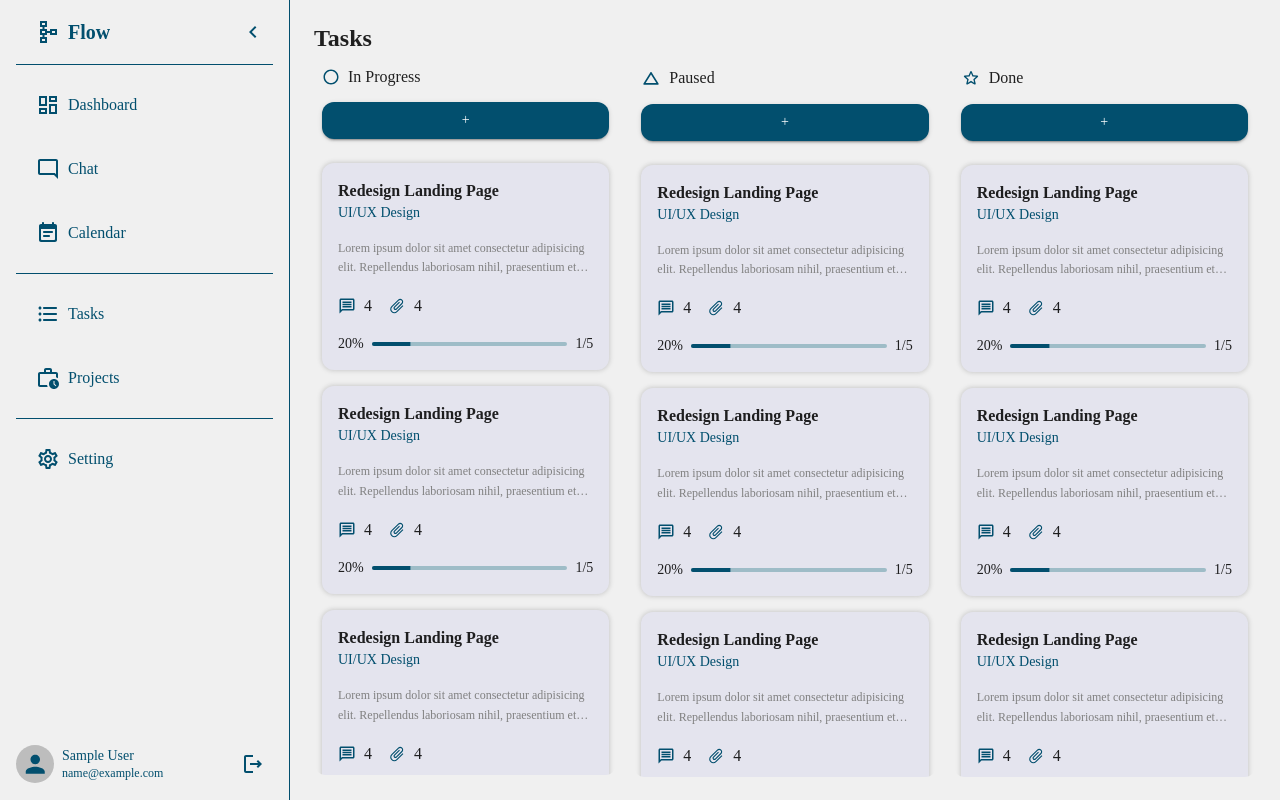
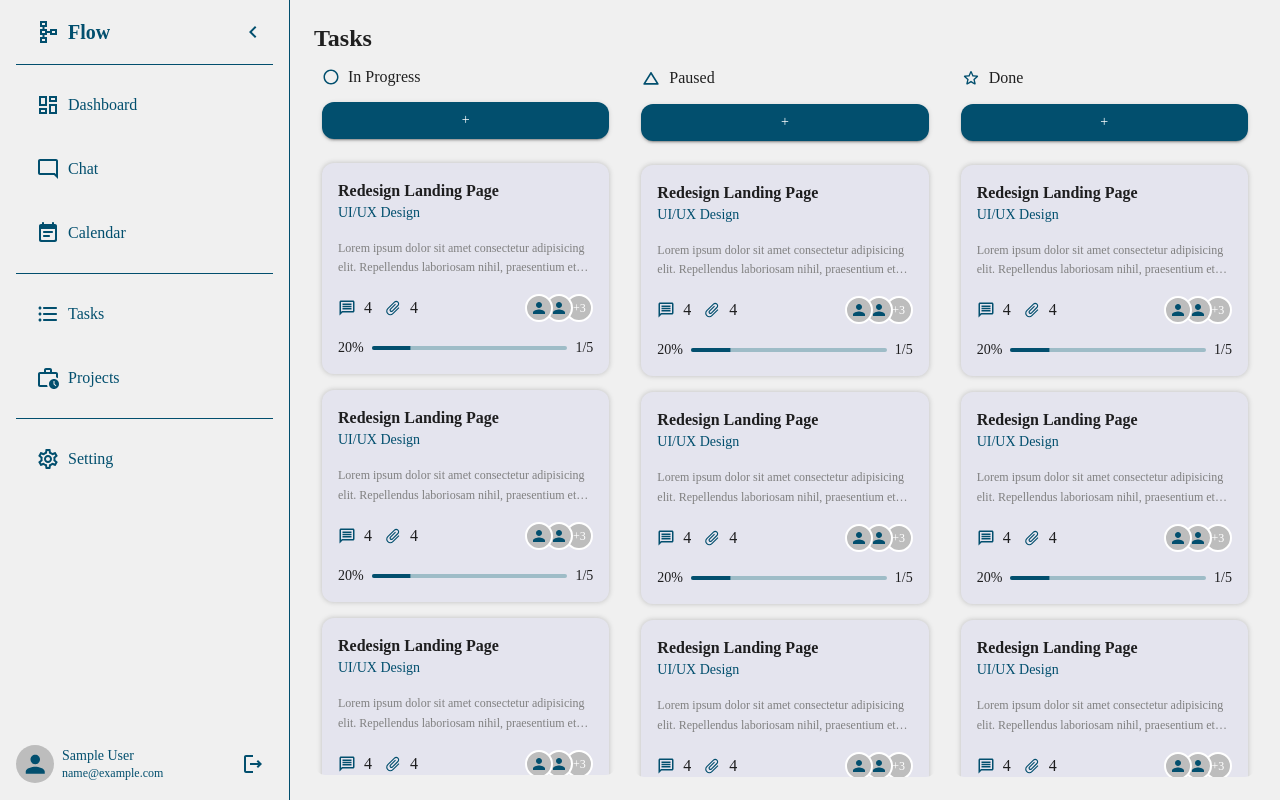
Before and after one commit to sajid-ahmed2816/task_management_frontend, a React (Vite) app: page /tasks in a window 1280 px wide. Built offline with nearby package versions, Linux system fonts and the light colour scheme; sample sign-in values are in the browser's storage.

Commit message:
update changes

```diff
--- a/src/views/tasks/index.jsx
+++ b/src/views/tasks/index.jsx
@@ -1,5 +1,5 @@
 import React, { Fragment, useState } from 'react';
-import { Box, Button, Grid, Typography, LinearProgress } from '@mui/material';
+import { Box, Button, Grid, Typography, LinearProgress, AvatarGroup, Avatar } from '@mui/material';
 import { CircleOutlined, ChangeHistoryRounded, StarBorderRounded, MessageOutlined, AttachFileOutlined } from '@mui/icons-material';
 
 const tasks = [
@@ -24,6 +24,28 @@ const tasks = [
     attachments: [
       "file1",
       "file2"
+    ],
+    assignees: [
+      {
+        name: "person 1",
+        profile_pircture: "url/path/name.ext"
+      },
+      {
+        name: "person 1",
+        profile_pircture: "url/path/name.ext"
+      },
+      {
+        name: "person 1",
+        profile_pircture: "url/path/name.ext"
+      },
+      {
+        name: "person 1",
+        profile_pircture: "url/path/name.ext"
+      },
+      {
+        name: "person 1",
+        profile_pircture: "url/path/name.ext"
+      },
     ]
   },
   {
@@ -47,6 +69,28 @@ const tasks = [
     attachments: [
       "file1",
       "file2"
+    ],
+    assignees: [
+      {
+        name: "person 1",
+        profile_pircture: "url/path/name.ext"
+      },
+      {
+        name: "person 1",
+        profile_pircture: "url/path/name.ext"
+      },
+      {
+        name: "person 1",
+        profile_pircture: "url/path/name.ext"
+      },
+      {
+        name: "person 1",
+        profile_pircture: "url/path/name.ext"
+      },
+      {
+        name: "person 1",
+        profile_pircture: "url/path/name.ext"
+      },
     ]
   },
   {
@@ -70,6 +114,28 @@ const tasks = [
     attachments: [
       "file1",
       "file2"
+    ],
+    assignees: [
+      {
+        name: "person 1",
+        profile_pircture: "url/path/name.ext"
+      },
+      {
+        name: "person 1",
+        profile_pircture: "url/path/name.ext"
+      },
+      {
+        name: "person 1",
+        profile_pircture: "url/path/name.ext"
+      },
+      {
+        name: "person 1",
+        profile_pircture: "url/path/name.ext"
+      },
+      {
+        name: "person 1",
+        profile_pircture: "url/path/name.ext"
+      },
     ]
   },
 ]
@@ -201,7 +267,14 @@ function Tasks() {
                         sx={{
                           display: "flex",
                           alignItems: "center",
-                          gap: 2
+                          justifyContent: "space-between"
+                        }}
+                      >
+                        <Box
+                          sx={{
+                            display: "flex",
+                            alignItems: "center",
+                            gap: 1.5
                           }}
                         >
                           <Box
@@ -231,6 +304,21 @@ function Tasks() {
                             </Box>
                             <Typography>4</Typography>
                           </Box>
+                        </Box>
+                        <AvatarGroup
+                          total={item.assignees.length}
+                          slotProps={{
+                            surplus: {
+                              sx: {
+                                width: "24px", height: "24px", fontSize: "12px"
+                              }
+                            }
+                          }}
+                        >
+                          {item.assignees.slice(0, 2).map(assignee => (
+                            <Avatar alt={assignee.name} sx={{ width: "24px", height: "24px" }} />
+                          ))}
+                        </AvatarGroup>
                       </Box>
                       <Box
                         sx={{
@@ -362,7 +450,14 @@ function Tasks() {
                         sx={{
                           display: "flex",
                           alignItems: "center",
-                          gap: 2
+                          justifyContent: "space-between"
+                        }}
+                      >
+                        <Box
+                          sx={{
+                            display: "flex",
+                            alignItems: "center",
+                            gap: 1.5
                           }}
                         >
                           <Box
@@ -392,6 +487,21 @@ function Tasks() {
                             </Box>
                             <Typography>4</Typography>
                           </Box>
+                        </Box>
+                        <AvatarGroup
+                          total={item.assignees.length}
+                          slotProps={{
+                            surplus: {
+                              sx: {
+                                width: "24px", height: "24px", fontSize: "12px"
+                              }
+                            }
+                          }}
+                        >
+                          {item.assignees.slice(0, 2).map(assignee => (
+                            <Avatar alt={assignee.name} sx={{ width: "24px", height: "24px" }} />
+                          ))}
+                        </AvatarGroup>
                       </Box>
                       <Box
                         sx={{
@@ -523,7 +633,14 @@ function Tasks() {
                         sx={{
                           display: "flex",
                           alignItems: "center",
-                          gap: 2
+                          justifyContent: "space-between"
+                        }}
+                      >
+                        <Box
+                          sx={{
+                            display: "flex",
+                            alignItems: "center",
+                            gap: 1.5
                           }}
                         >
                           <Box
@@ -553,6 +670,21 @@ function Tasks() {
                             </Box>
                             <Typography>4</Typography>
                           </Box>
+                        </Box>
+                        <AvatarGroup
+                          total={item.assignees.length}
+                          slotProps={{
+                            surplus: {
+                              sx: {
+                                width: "24px", height: "24px", fontSize: "12px"
+                              }
+                            }
+                          }}
+                        >
+                          {item.assignees.slice(0, 2).map(assignee => (
+                            <Avatar alt={assignee.name} sx={{ width: "24px", height: "24px" }} />
+                          ))}
+                        </AvatarGroup>
                       </Box>
                       <Box
                         sx={{
```
Lines whose indentation alone changed are shown as unchanged.
